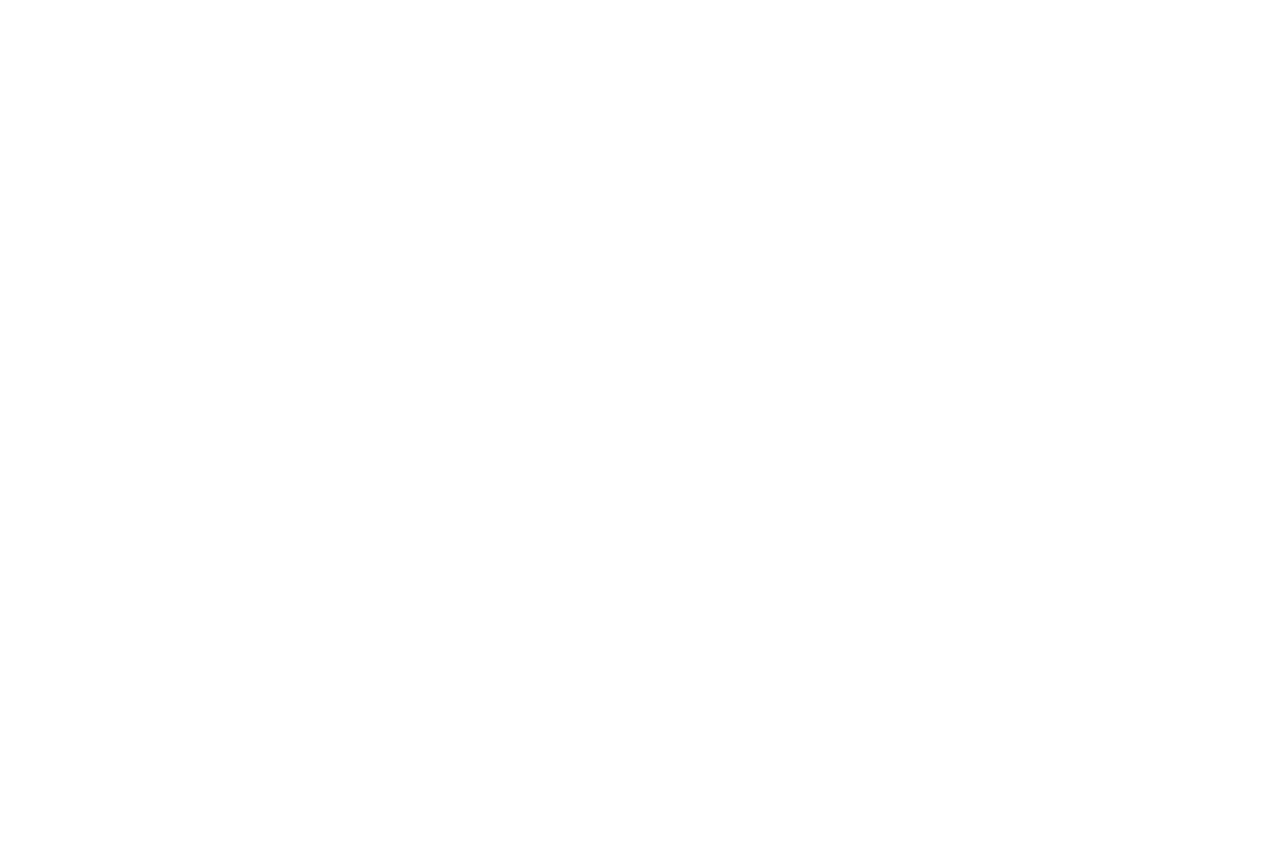
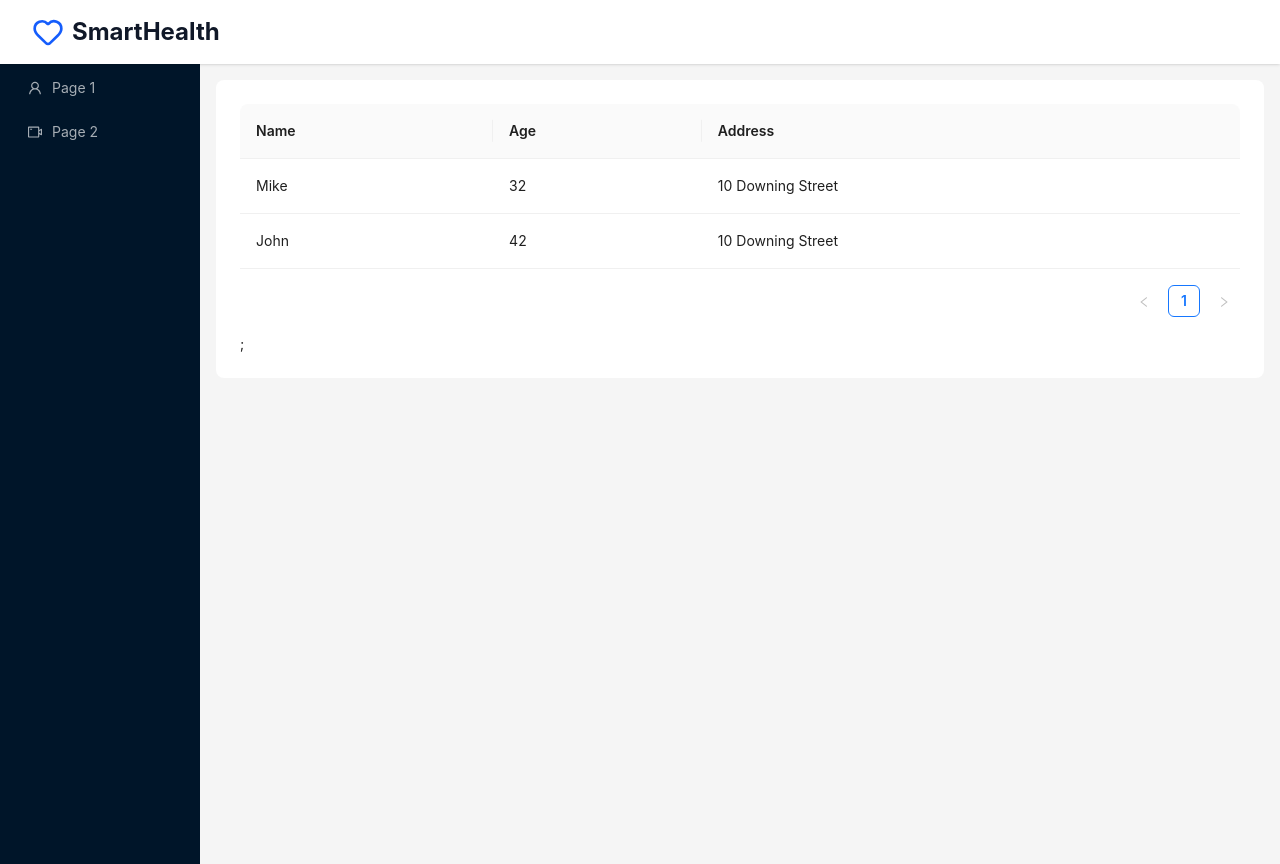
Before and after one commit to shubekshya17/SmartHealthAssistanceRecommendationSystemUI, a React (Vite) app: page /Dashboard/DashboardPage1 in a window 1280 px wide. Before the commit this address had no page. Before the commit the page ends 800 px from the top, so only its background shows below. Built offline with nearby package versions, Linux system fonts and the light colour scheme.

Commit message:
Added Dashboards And Navigations

```diff
--- a/src/App.tsx
+++ b/src/App.tsx
@@ -9,21 +9,29 @@
 import HomePage from "./Pages/TrialHomePage";
 import PublicHospitalDetails from "./Pages/PublicHospitalDetails";
 import AuthComponent from "./Pages/Auth";
+import DashboardLayout from "./Pages/AdminPages/Dashboard";
+import DashboardPage from "./Pages/AdminPages/DashboardPage";
+import DashboardPage1 from "./Pages/AdminPages/DashboardPage1";
 
 const App = () => {
   return (
     <BrowserRouter>
       <Routes>
         <Route path="/" element={<WebsiteLayout />}>
-        <Route path="/" element={<HomePage />}/>
-        <Route path="/HospitalsNearMe" element={<FindHospitals />} />
-        <Route path="/HospitalList" element={<HospitalList />} />
-        <Route path="/CreateHospital" element={<CreateHospital />} />
-        <Route path="/HospitalDetails/:id" element={<HospitalDetails />} />
-        <Route path="/EmergencyNumber" element={<EmergencyNumbersPage />} />
-        <Route path="/Event" element={<Event />} />
-        <Route path="/PublicHospitalDetails" element={<PublicHospitalDetails />} />
-        <Route path="/LoginSignUp" element={<AuthComponent />} />
+          <Route index element={<HomePage />} />
+          <Route path="HospitalsNearMe" element={<FindHospitals />} />
+          <Route path="HospitalList" element={<HospitalList />} />
+          <Route path="CreateHospital" element={<CreateHospital />} />
+          <Route path="HospitalDetails/:id" element={<HospitalDetails />} />
+          <Route path="EmergencyNumber" element={<EmergencyNumbersPage />} />
+          <Route path="Event" element={<Event />} />
+          <Route path="PublicHospitalDetails" element={<PublicHospitalDetails />} />
+          <Route path="LoginSignUp" element={<AuthComponent />} />
+        </Route>
+
+        <Route path="/Dashboard" element={<DashboardLayout />}>
+          <Route index element={<DashboardPage />} />
+          <Route path="DashboardPage1" element={<DashboardPage1 />} />
         </Route>
       </Routes>
     </BrowserRouter>
--- /dev/null
+++ b/src/Pages/AdminPages/Dashboard.tsx
@@ -0,0 +1,77 @@
+import React from "react";
+import { Layout, Menu, theme } from "antd";
+import { Heart } from "lucide-react";
+import { MenuItems } from "./DashboardMenuItems";
+import { Outlet } from "react-router-dom";
+
+const { Header, Content, Sider } = Layout;
+
+const siderStyle: React.CSSProperties = {
+  overflow: "auto",
+  height: "100vh",
+  position: "sticky",
+  insetInlineStart: 0,
+  top: 63,
+  bottom: 0,
+  scrollbarWidth: "thin",
+  scrollbarGutter: "stable",
+};
+
+const DashboardLayout: React.FC = () => {
+  const {
+    token: { colorBgContainer },
+  } = theme.useToken();
+
+  return (
+    <Layout>
+      {/* Header first, full width */}
+      <Header
+        style={{
+          background: colorBgContainer,
+          paddingInline: 0,
+          padding: 0,
+          margin: 0,
+        }}
+        className="w-full bg-white shadow-sm sticky top-0 z-50"
+      >
+        <div className="w-full flex justify-between items-center px-4 sm:px-6 lg:px-8 py-4">
+          <div className="flex items-center space-x-2">
+            <Heart className="text-blue-600 w-8 h-8" />
+            <span className="text-2xl font-bold text-gray-900">
+              SmartHealth
+            </span>
+          </div>
+        </div>
+      </Header>
+
+      {/* Main layout with sider + content */}
+      <Layout hasSider>
+        <Sider style={siderStyle}>
+          <Menu
+            theme="dark"
+            mode="inline"
+            defaultSelectedKeys={["4"]}
+            items={MenuItems}
+          />
+        </Sider>
+
+        <Layout>
+          <Content style={{ margin: "16px 16px 0", overflow: "initial" }}>
+            <div
+              style={{
+                padding: 24,
+                background: colorBgContainer,
+                borderRadius: 8,
+              }}
+            >
+            <Outlet/>
+            </div>
+          </Content>
+
+        </Layout>
+      </Layout>
+    </Layout>
+  );
+};
+
+export default DashboardLayout;
--- /dev/null
+++ b/src/Pages/AdminPages/DashboardMenuItems.tsx
@@ -0,0 +1,17 @@
+import { UserOutlined, VideoCameraOutlined } from "@ant-design/icons";
+import { Link } from "react-router-dom";
+
+export const MenuItems = [
+  {
+    key: "0",
+    icon: <UserOutlined />,
+    label: <Link to="/Dashboard">Page 1</Link>,
+    name: '/'
+  },
+  {
+    key: "1",
+    icon: <VideoCameraOutlined />,
+    label: <Link to="/Dashboard/DashboardPage1">Page 2</Link>,
+    name: "/DashboardPage1"
+  },
+];
--- /dev/null
+++ b/src/Pages/AdminPages/DashboardPage.tsx
@@ -0,0 +1,6 @@
+const DashboardPage = () => {
+    return(
+        <h1>Hello This is Dashboard Page</h1>
+    )
+}
+export default DashboardPage;
--- /dev/null
+++ b/src/Pages/AdminPages/DashboardPage1.tsx
@@ -0,0 +1,44 @@
+import { Table } from "antd";
+
+const DashboardPage1 = () => {
+    const dataSource = [
+  {
+    key: '1',
+    name: 'Mike',
+    age: 32,
+    address: '10 Downing Street',
+  },
+  {
+    key: '2',
+    name: 'John',
+    age: 42,
+    address: '10 Downing Street',
+  },
+];
+
+const columns = [
+  {
+    title: 'Name',
+    dataIndex: 'name',
+    key: 'name',
+  },
+  {
+    title: 'Age',
+    dataIndex: 'age',
+    key: 'age',
+  },
+  {
+    title: 'Address',
+    dataIndex: 'address',
+    key: 'address',
+  },
+];
+
+
+    return(
+        <>
+        <Table dataSource={dataSource} columns={columns} />;
+        </>
+    )
+}
+export default DashboardPage1;
--- a/src/Pages/FindHospital.tsx
+++ b/src/Pages/FindHospital.tsx
@@ -478,17 +478,13 @@
                           onClick={() => {
                             if (hospital.latitude && hospital.longitude) {
                               window.open(
-                                `https://www.google.com/maps?q=${hospital.latitude},${hospital.longitude}`,
-                                "_blank"
-                              );
-                            } else if (hospital.address) {
-                              window.open(
                                 `https://www.google.com/maps/search/?api=1&query=${encodeURIComponent(
                                   hospital.address
                                 )}`,
                                 "_blank"
                               );
-                            } else {
+                            }
+                            else {
                               message.warning(
                                 "No location information available"
                               );
```
